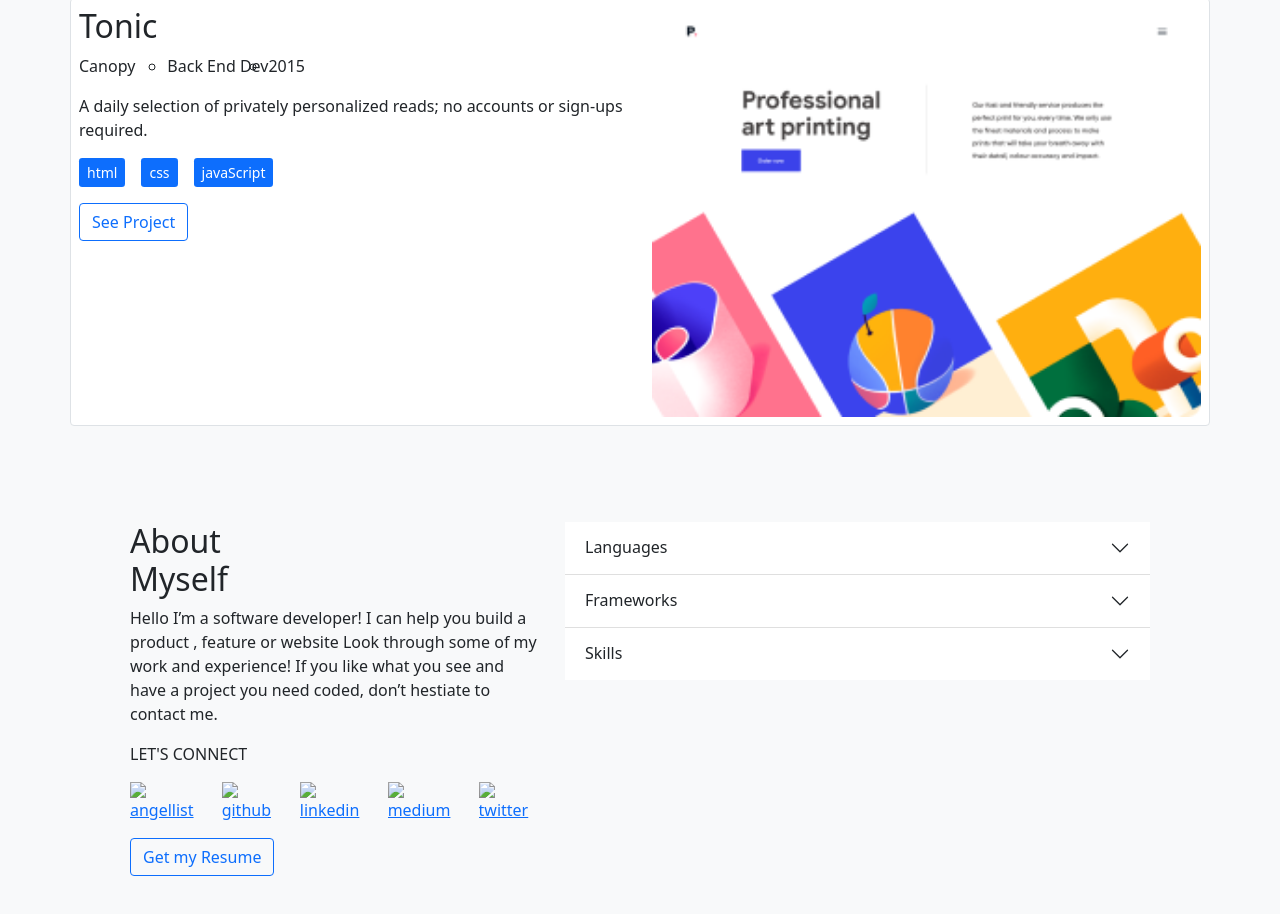
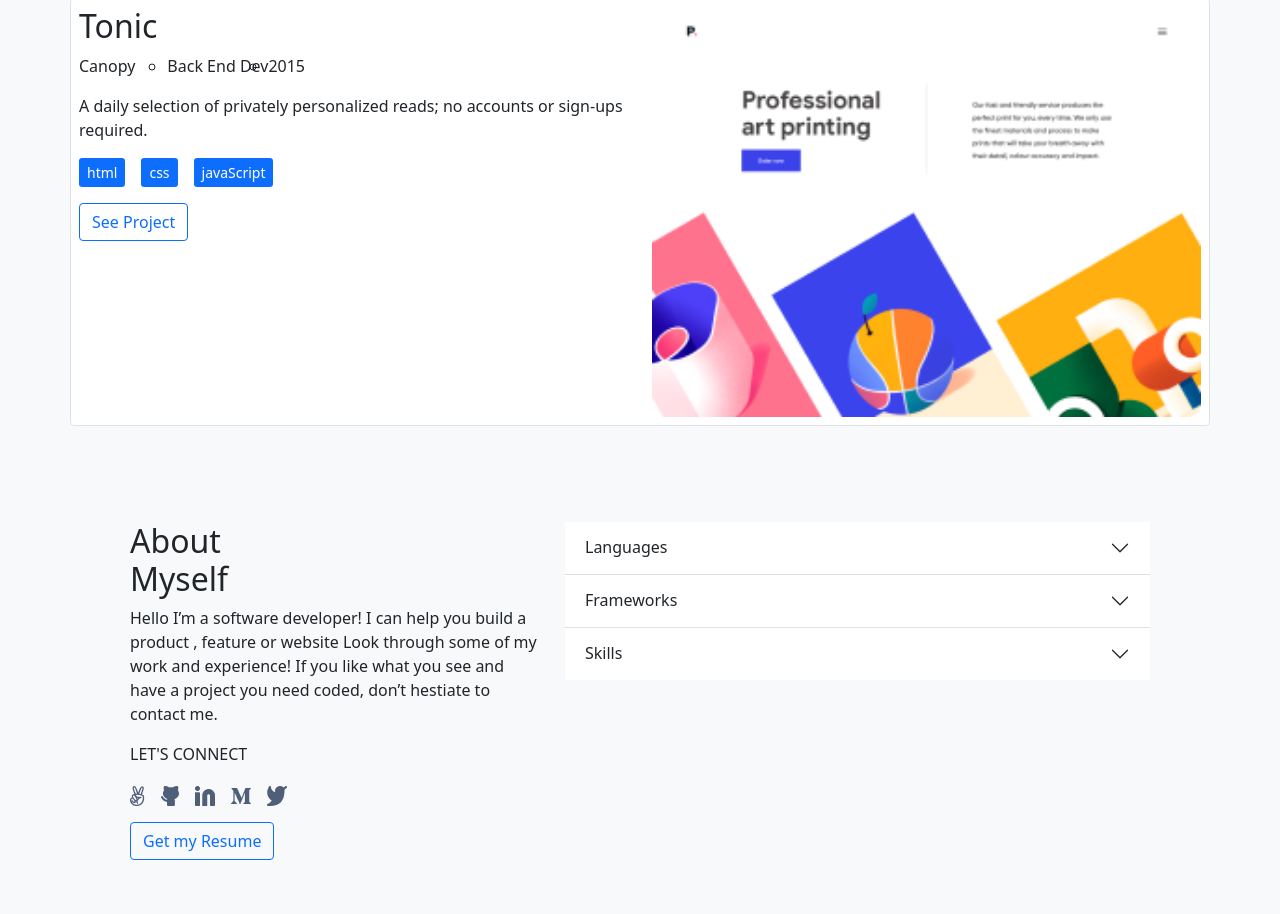
Before and after one commit to Krishnabot/CSS-Framework, a website: page index.html in a window 1280 px wide. Shown: the part 2164-3078 px from the top of the page. Drawn offline with nearby package versions, Linux system fonts and the light colour scheme.

Commit message:
Add images for social links in the about-myself section

```diff
--- a/index.html
+++ b/index.html
@@ -214,11 +214,21 @@
           </p>
           <p>LET'S CONNECT</p>
           <div class="d-flex gap-3">
-            <a href="#"><img src="./images/angellist.svg" alt="angellist" /></a>
-            <a href="#"><img src="./images/github.svg" alt="github" /></a>
-            <a href="#"><img src="./images/linkedin.svg" alt="linkedin" /></a>
-            <a href="#"><img src="./images/medium.svg" alt="medium" /></a>
-            <a href="#"><img src="./images/twitter.svg" alt="twitter" /></a>
+            <a href="#"
+              ><img src="./resources/img/angelist.png" alt="angelist"
+            /></a>
+            <a href="#"
+              ><img src="./resources/img/github.png" alt="github"
+            /></a>
+            <a href="#"
+              ><img src="./resources/img/linkedin.png" alt="linkedin"
+            /></a>
+            <a href="#"
+              ><img src="./resources/img/medium.png" alt="medium"
+            /></a>
+            <a href="#"
+              ><img src="./resources/img/twitter.png" alt="twitter"
+            /></a>
           </div>
           <button type="button" class="btn btn-outline-primary my-3">
             Get my Resume
```
